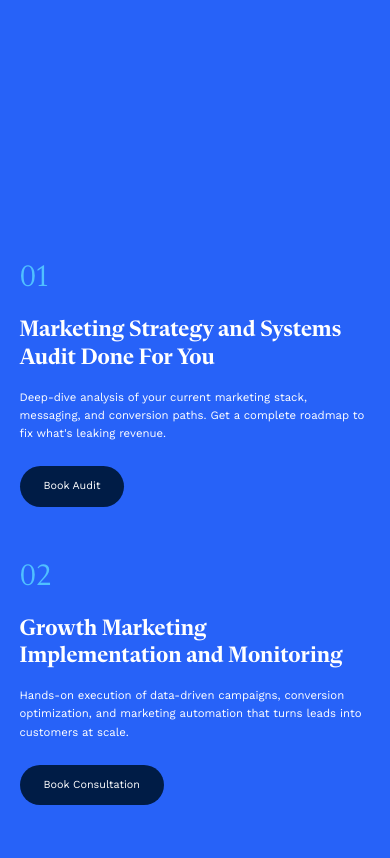
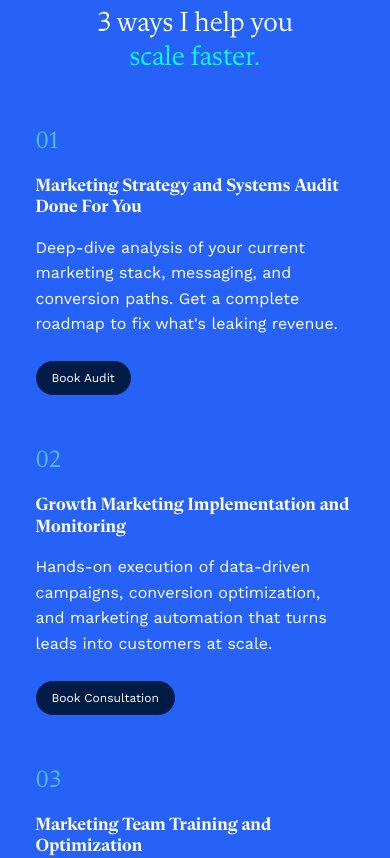
Before and after one commit to SystemSaura/hussam-portfolio, a Next.js app: page / in a window 390 px wide. Shown: the part 2180-3038 px from the top of the page. Built offline with nearby package versions, Linux system fonts and the light colour scheme.

Commit message:
services.tsx, services.module.css: optimize services section for mobile - remove sticky behavior, center heading, resize fonts and buttons for mobile screens, desktop unchanged

```diff
--- a/src/components/servicesSection/services.module.css
+++ b/src/components/servicesSection/services.module.css
@@ -102,6 +102,12 @@
   transform: translateY(-20px) !important;
 }
 
+/* Mobile-specific styles - ONLY what's needed */
+.mobileStaticHeading {
+  text-align: center;
+  margin-bottom: 3rem;
+}
+
 /* Tablet responsive adjustments */
 @media (max-width: 1024px) {
   /* Disable sticky behavior on tablet and mobile */
@@ -118,14 +124,40 @@
   }
 }
 
-/* Mobile responsive */
+/* Mobile responsive - ONLY font sizing adjustments */
 @media (max-width: 768px) {
-  /* Ensure sticky behavior is disabled on mobile */
-  .servicesHeadingContent.isStickyActive {
-    position: relative !important;
-    top: unset !important;
-    left: unset !important;
-    width: unset !important;
-    z-index: unset !important;
+  .servicesContainer {
+    padding: 0 1rem;
+  }
+
+  .servicesMainHeading,
+  .servicesMainHeadingAccent {
+    font-size: 32px;
+  }
+
+  .servicesNumber {
+    font-size: 24px;
+  }
+
+  .servicesTitle {
+    font-size: 18px;
+  }
+
+  .servicesDescription {
+    font-size: 16px;
+  }
+
+  .servicesButton {
+    font-size: 12px;
+    padding: 8px 16px;
+    width: auto;
+    display: inline-block;
   }
 }
+
+@media (max-width: 480px) {
+  .servicesMainHeading,
+  .servicesMainHeadingAccent {
+    font-size: 28px;
+  }
+}
--- a/src/components/servicesSection/services.tsx
+++ b/src/components/servicesSection/services.tsx
@@ -7,12 +7,35 @@ const Services = forwardRef<HTMLElement>((_, ref) => {
   const [isSticky, setIsSticky] = useState(false);
   const [shouldFadeOut, setShouldFadeOut] = useState(false);
   const [stickyStyles, setStickyStyles] = useState<React.CSSProperties>({});
+  const [isMobile, setIsMobile] = useState(false);
 
   const leftHeadingRef = useRef<HTMLDivElement>(null);
   const thirdServiceRef = useRef<HTMLDivElement>(null);
   const servicesContainerRef = useRef<HTMLDivElement>(null);
 
+  // Check if device is mobile
   useEffect(() => {
+    const checkMobile = () => {
+      setIsMobile(window.innerWidth <= 768);
+    };
+
+    checkMobile();
+    window.addEventListener('resize', checkMobile);
+
+    return () => {
+      window.removeEventListener('resize', checkMobile);
+    };
+  }, []);
+
+  useEffect(() => {
+    // Skip all sticky logic on mobile
+    if (isMobile) {
+      setIsSticky(false);
+      setShouldFadeOut(false);
+      setStickyStyles({});
+      return;
+    }
+
     const handleScroll = () => {
       const servicesElement = ref && 'current' in ref ? ref.current : null;
 
@@ -61,8 +84,71 @@ const Services = forwardRef<HTMLElement>((_, ref) => {
       window.removeEventListener('scroll', handleScroll);
       window.removeEventListener('resize', handleScroll);
     };
-  }, [isSticky, shouldFadeOut, ref]);
+  }, [isSticky, shouldFadeOut, ref, isMobile]);
 
+  // Mobile layout
+  if (isMobile) {
+    return (
+      <section ref={ref} className={styles.bgCustomBlue + " py-20 text-white"}>
+        <div ref={servicesContainerRef} className={styles.servicesContainer}>
+          {/* Static centered heading for mobile */}
+          <div className={styles.mobileStaticHeading}>
+            <h2 className={styles.servicesMainHeading + " leading-tight"}>
+              3 ways I help you<br />
+              <span className={styles.servicesMainHeadingAccent}>scale faster.</span>
+            </h2>
+          </div>
+
+          {/* Services content for mobile */}
+          <div className="space-y-12">
+            <div>
+              <div className={styles.servicesNumber + " mb-4"}>01</div>
+              <h3 className={styles.servicesTitle + " mb-4"}>Marketing Strategy and Systems Audit Done For You</h3>
+              <p className={styles.servicesDescription + " mb-6 leading-relaxed"}>
+                Deep-dive analysis of your current marketing stack, messaging, and conversion paths. Get a complete roadmap to fix what's leaking revenue.
+              </p>
+              <button
+                onClick={() => window.open('https://www.upwork.com/freelancers/~01630436400e1bdae3', '_blank')}
+                className={styles.servicesButton}
+              >
+                Book Audit
+              </button>
+            </div>
+
+            <div>
+              <div className={styles.servicesNumber + " mb-4"}>02</div>
+              <h3 className={styles.servicesTitle + " mb-4"}>Growth Marketing Implementation and Monitoring</h3>
+              <p className={styles.servicesDescription + " mb-6 leading-relaxed"}>
+                Hands-on execution of data-driven campaigns, conversion optimization, and marketing automation that turns leads into customers at scale.
+              </p>
+              <button
+                onClick={() => window.open('https://www.upwork.com/freelancers/~01630436400e1bdae3', '_blank')}
+                className={styles.servicesButton}
+              >
+                Book Consultation
+              </button>
+            </div>
+
+            <div ref={thirdServiceRef}>
+              <div className={styles.servicesNumber + " mb-4"}>03</div>
+              <h3 className={styles.servicesTitle + " mb-4"}>Marketing Team Training and Optimization</h3>
+              <p className={styles.servicesDescription + " mb-6 leading-relaxed"}>
+                Transform your internal marketing team with frameworks, processes, and skills that deliver consistent results without constant oversight.
+              </p>
+              <button
+                onClick={() => window.open('https://www.upwork.com/freelancers/~01630436400e1bdae3', '_blank')}
+                className={styles.servicesButton}
+              >
+                Schedule Consultation
+              </button>
+            </div>
+          </div>
+        </div>
+      </section>
+    );
+  }
+
+  // Desktop layout (unchanged)
   return (
     <section ref={ref} className={styles.bgCustomBlue + " py-20 text-white"}>
       <div ref={servicesContainerRef} className={styles.servicesContainer}>
```
